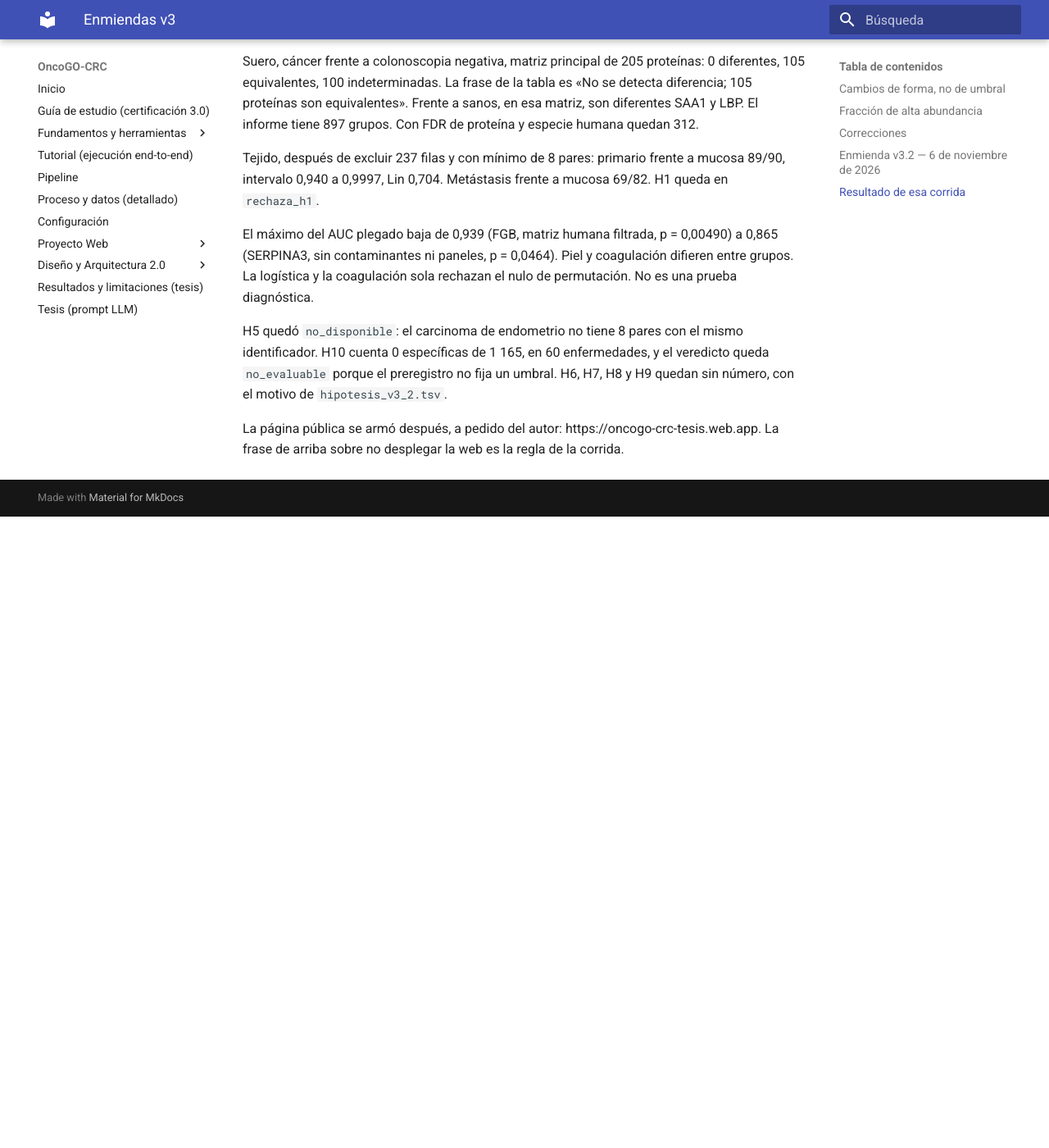
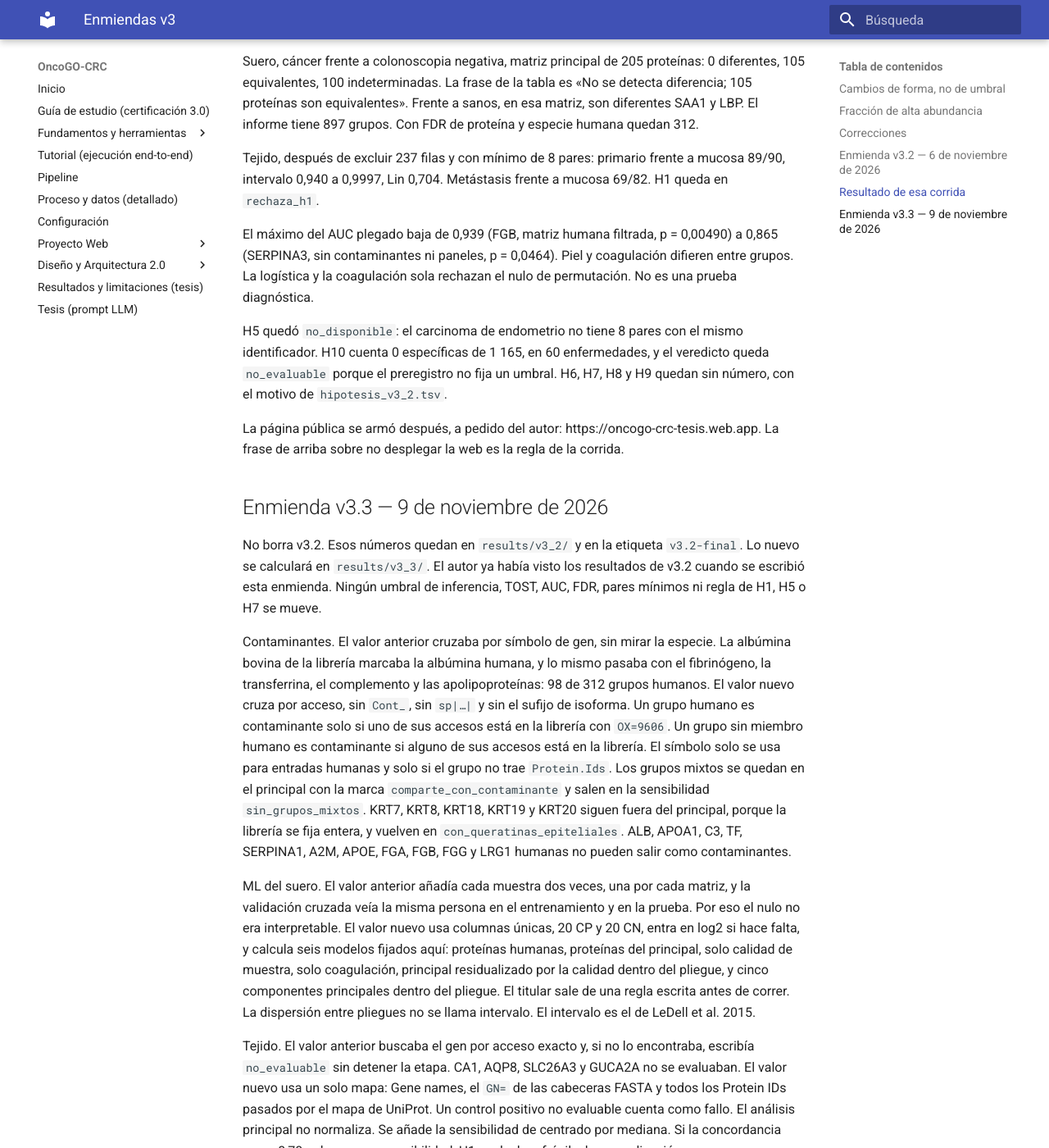
Before and after one commit to JancoDeveloper/OncoGO-CRC, an MkDocs documentation site: the page built from docs/enmiendas_v3.md, in a window 1280 px wide and 1400 px high, scrolled down 3133 px. Shown: the whole window at 82% size. Built offline with MkDocs 1.6.1 and Material for MkDocs 9.7.7, drawn with Linux system fonts in a browser that asks for light colours; before the commit the page ends 3763 px from its top, so only the background shows below that; some of the changed text lies outside the part shown.

Commit message:
prereg: enmienda v3.3 (contaminantes por acceso y especie, ML sin duplicados, mapa de genes del tejido, H5, H7 y H10)
Co-authored-by: Cursor <cursoragent@cursor.com>

```diff
--- a/docs/enmiendas_v3.md
+++ b/docs/enmiendas_v3.md
@@ -63,3 +63,23 @@ El máximo del AUC plegado baja de 0,939 (FGB, matriz humana filtrada, p = 0,004
 H5 quedó `no_disponible`: el carcinoma de endometrio no tiene 8 pares con el mismo identificador. H10 cuenta 0 específicas de 1 165, en 60 enfermedades, y el veredicto queda `no_evaluable` porque el preregistro no fija un umbral. H6, H7, H8 y H9 quedan sin número, con el motivo de `hipotesis_v3_2.tsv`.
 
 La página pública se armó después, a pedido del autor: https://oncogo-crc-tesis.web.app. La frase de arriba sobre no desplegar la web es la regla de la corrida.
+
+## Enmienda v3.3 — 9 de noviembre de 2026
+
+No borra v3.2. Esos números quedan en `results/v3_2/` y en la etiqueta `v3.2-final`. Lo nuevo se calculará en `results/v3_3/`. El autor ya había visto los resultados de v3.2 cuando se escribió esta enmienda. Ningún umbral de inferencia, TOST, AUC, FDR, pares mínimos ni regla de H1, H5 o H7 se mueve.
+
+Contaminantes. El valor anterior cruzaba por símbolo de gen, sin mirar la especie. La albúmina bovina de la librería marcaba la albúmina humana, y lo mismo pasaba con el fibrinógeno, la transferrina, el complemento y las apolipoproteínas: 98 de 312 grupos humanos. El valor nuevo cruza por acceso, sin `Cont_`, sin `sp|…|` y sin el sufijo de isoforma. Un grupo humano es contaminante solo si uno de sus accesos está en la librería con `OX=9606`. Un grupo sin miembro humano es contaminante si alguno de sus accesos está en la librería. El símbolo solo se usa para entradas humanas y solo si el grupo no trae `Protein.Ids`. Los grupos mixtos se quedan en el principal con la marca `comparte_con_contaminante` y salen en la sensibilidad `sin_grupos_mixtos`. KRT7, KRT8, KRT18, KRT19 y KRT20 siguen fuera del principal, porque la librería se fija entera, y vuelven en `con_queratinas_epiteliales`. ALB, APOA1, C3, TF, SERPINA1, A2M, APOE, FGA, FGB, FGG y LRG1 humanas no pueden salir como contaminantes.
+
+ML del suero. El valor anterior añadía cada muestra dos veces, una por cada matriz, y la validación cruzada veía la misma persona en el entrenamiento y en la prueba. Por eso el nulo no era interpretable. El valor nuevo usa columnas únicas, 20 CP y 20 CN, entra en log2 si hace falta, y calcula seis modelos fijados aquí: proteínas humanas, proteínas del principal, solo calidad de muestra, solo coagulación, principal residualizado por la calidad dentro del pliegue, y cinco componentes principales dentro del pliegue. El titular sale de una regla escrita antes de correr. La dispersión entre pliegues no se llama intervalo. El intervalo es el de LeDell et al. 2015.
+
+Tejido. El valor anterior buscaba el gen por acceso exacto y, si no lo encontraba, escribía `no_evaluable` sin detener la etapa. CA1, AQP8, SLC26A3 y GUCA2A no se evaluaban. El valor nuevo usa un solo mapa: Gene names, el `GN=` de las cabeceras FASTA y todos los Protein IDs pasados por el mapa de UniProt. Un control positivo no evaluable cuenta como fallo. El análisis principal no normaliza. Se añade la sensibilidad de centrado por mediana. Si la concordancia cruza 0,70 solo con esa sensibilidad, H1 se declara frágil a la normalización.
+
+H5. El valor anterior devolvía `no_disponible` en cuanto un carcinoma, UCEC, no tenía ocho pares. El valor nuevo excluye ese carcinoma con su diagnóstico y evalúa la hipótesis si quedan al menos seis. Pan-carcinoma sigue siendo mismo signo y treat en al menos cuatro de los disponibles. Con siete carcinomas, la regla es la de v3.
+
+H10. El valor anterior tomaba la primera fila de colorrectal e ignoraba la columna Control. El valor nuevo lee esa columna y llama específica a la proteína que es significativa, con el mismo signo, frente a sanos, frente a la misma clase y frente a todas las demás. El informe empieza por SAA1, LBP, CHMP4A, BAIAP3, FN1 y TPM4. H10 queda descriptiva: el preregistro no fijó umbral, y fijarlo después de ver 0/1165 sería elegir por resultado.
+
+H7. El valor anterior se escribía a mano como `no_evaluable`. El valor nuevo es un modelo por proteína, fuera de recurso y fuera de proteína, con las variables que ya estaban en el preregistro. ESM-2 y TMbed entran solo como modelo secundario. No se sustituye una variable que falte.
+
+El autor pidió, el mismo día, desplegar la web solo si el checklist queda en verde, guardar ProtT5-XL en el disco externo y descargar los 60 crudos al disco externo. Esos crudos no entran en el cálculo y DIA-NN no se ejecuta.
+
+Estas correcciones cambian cifras que ya estaban en la tesis y en la web. Las cifras v3.2 no se borran: pasan al anexo de historial con su motivo.
```
Also changed, not shown: 1 other file.
